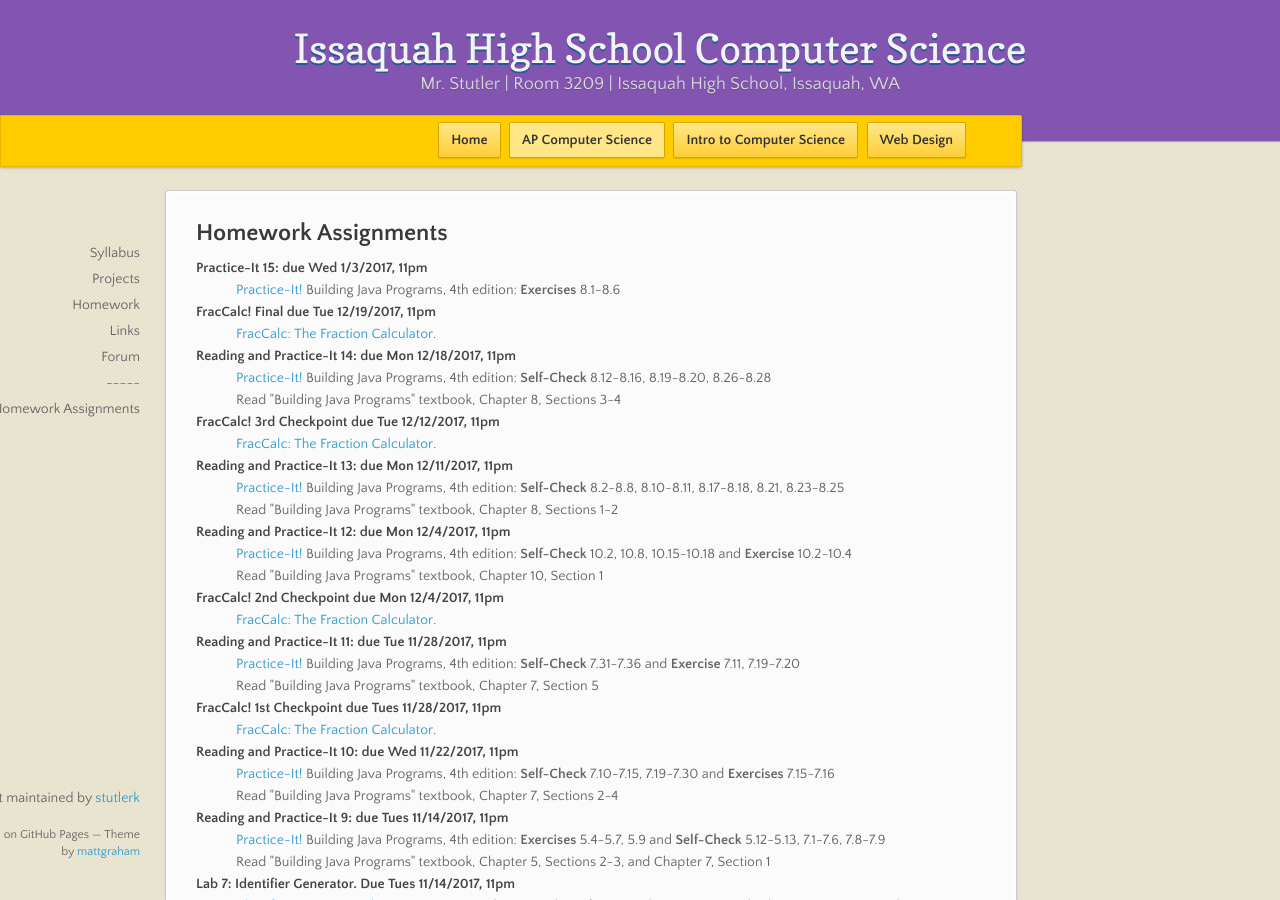
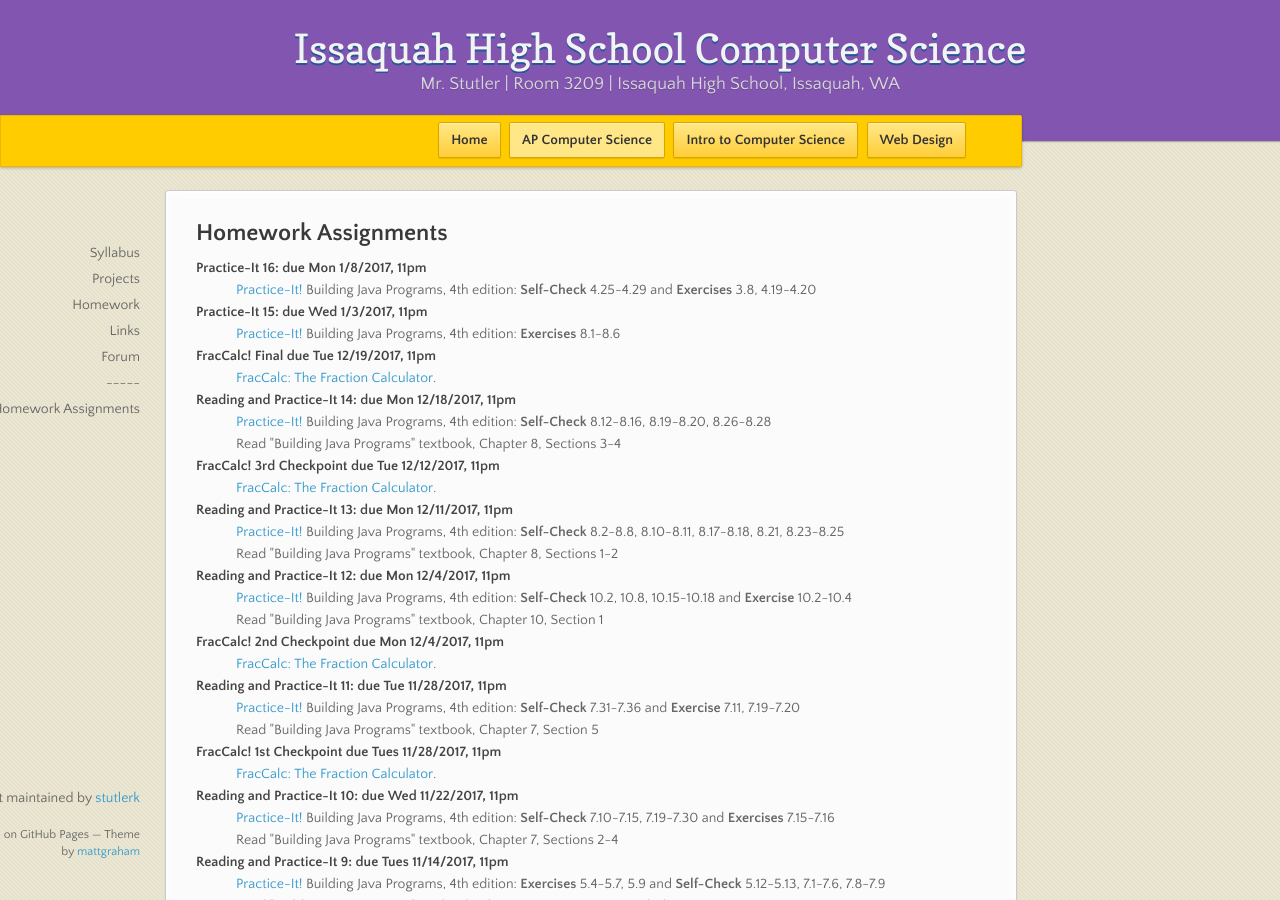
Before and after one commit to stutlerk/ihs-website, a Jekyll site: the page built from _apcs/homework.html, in a window 1280 px wide and 900 px high. Built offline with Jekyll 4.4.1, drawn with Linux system fonts in a browser that asks for light colours; nearby versions of some CDN libraries.

Commit message:
Update homework.html

```diff
--- a/_apcs/homework.html
+++ b/_apcs/homework.html
@@ -6,6 +6,9 @@ layout: course
 <section>
 <h2>Homework Assignments</h2>
   <dl>
+    <dt>Practice-It 16: due Mon 1/8/2017, 11pm</dt>
+    <dd><a href="https://practiceit.cs.washington.edu/" target="_blank">Practice-It!</a> Building Java Programs, 4th edition: <b>Self-Check</b> 4.25-4.29 and <b>Exercises</b> 3.8, 4.19-4.20</dd>
+
     <dt>Practice-It 15: due Wed 1/3/2017, 11pm</dt>
     <dd><a href="https://practiceit.cs.washington.edu/" target="_blank">Practice-It!</a> Building Java Programs, 4th edition: <b>Exercises</b> 8.1-8.6</dd>
 
```
